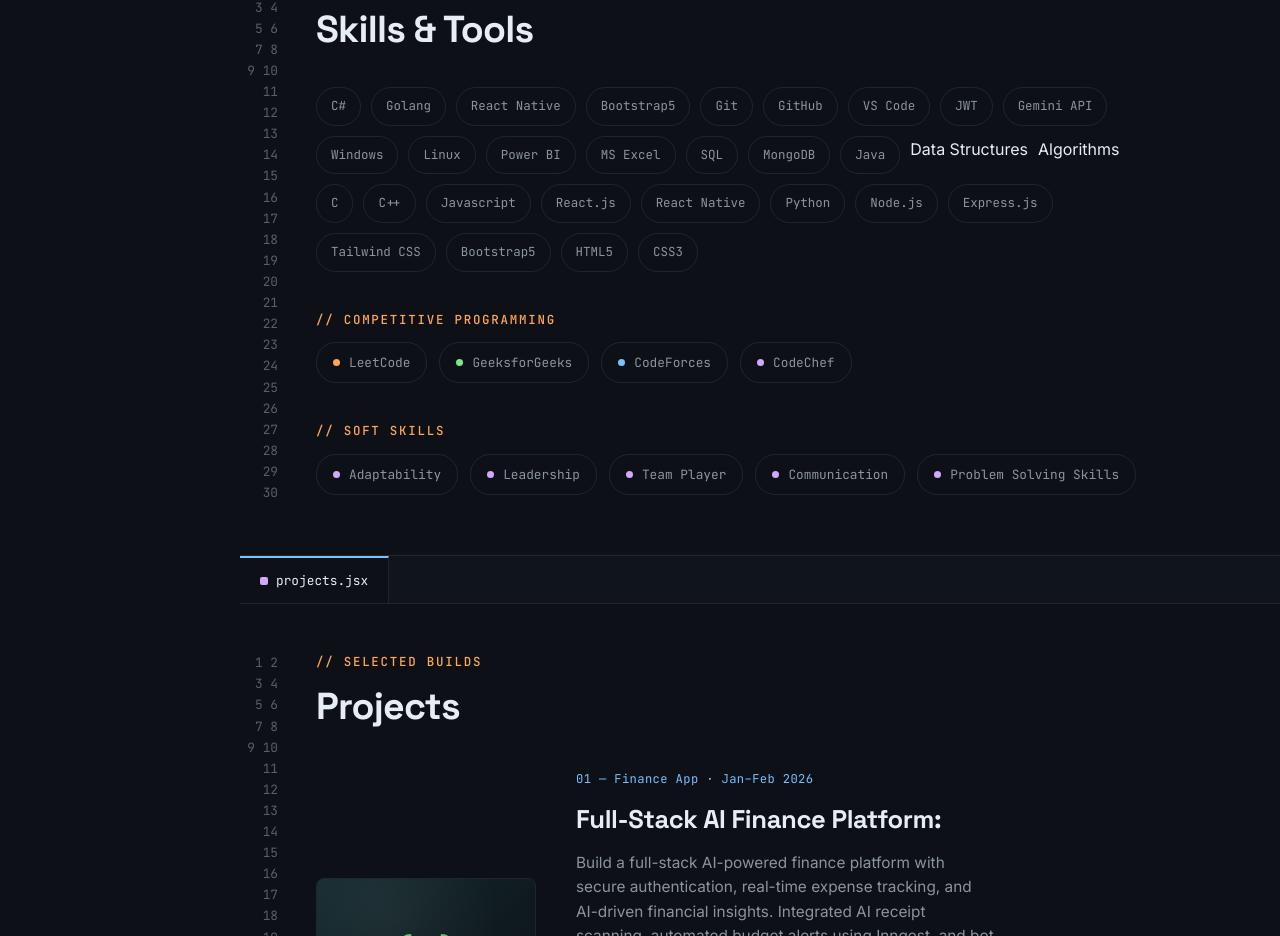
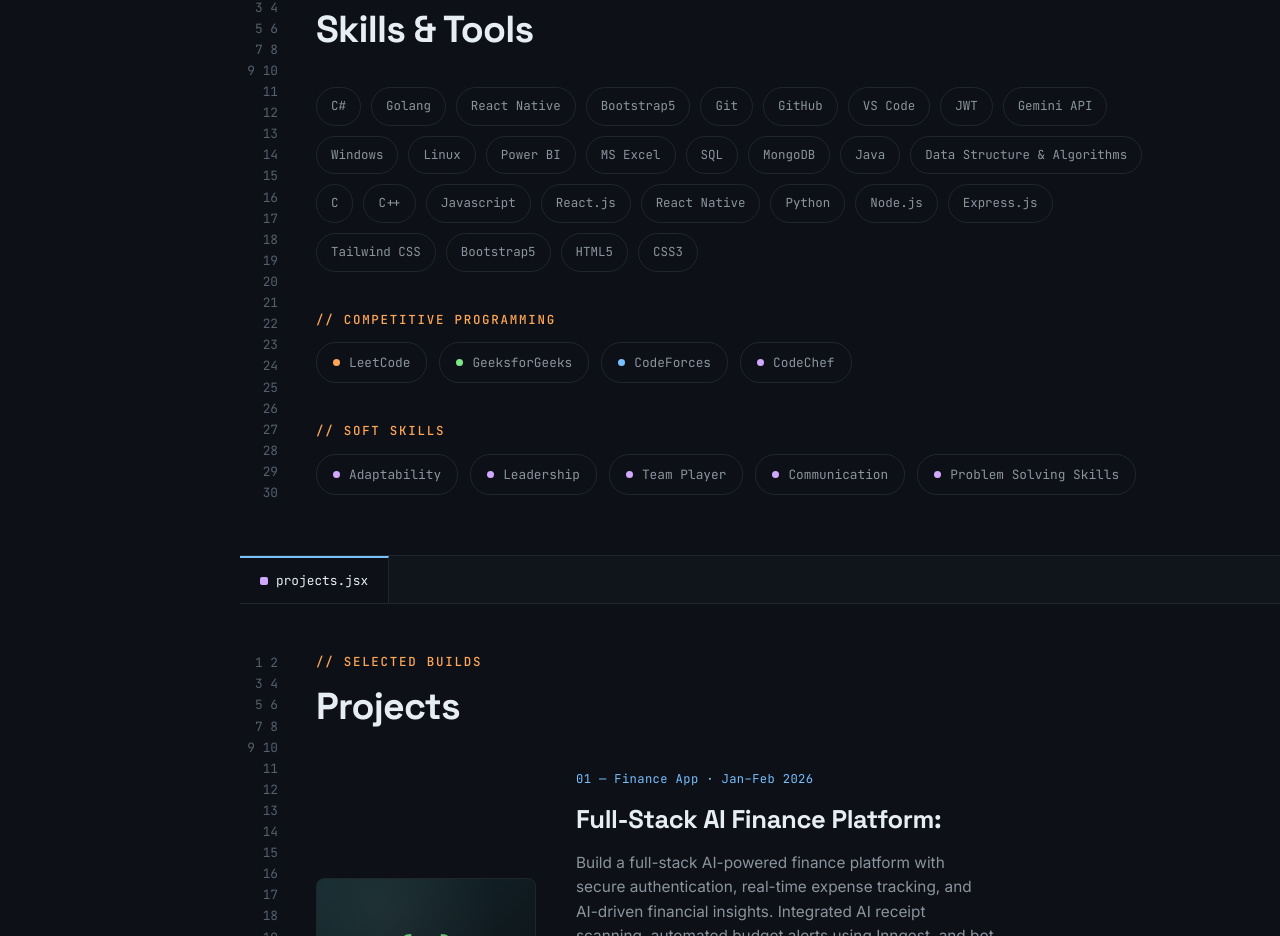
Before and after one commit to Dushyant-Mittal/My-Portfolio-Website, a plain HTML site: page index.html in a window 1280 px wide. Shown: the part 2293-3229 px from the top of the page. Drawn offline with Linux system fonts and the light colour scheme.

Commit message:
Fix label for Data Structures to Data Structure & Algorithms
Updated the label for 'Data Structures' to 'Data Structure & Algorithms'.

```diff
--- a/index.html
+++ b/index.html
@@ -237,7 +237,7 @@
             <span class="chip">Bootstrap5</span><span class="chip">Git</span><span class="chip">GitHub</span>
             <span class="chip">VS Code</span><span class="chip">JWT</span><span class="chip">Gemini API</span>
             <span class="chip">Windows</span><span class="chip">Linux</span><span class="chip">Power BI</span>
-            <span class="chip">MS Excel</span><span class="chip">SQL</span><span class="chip">MongoDB</span><span class="chip">Java</span><span>Data Structures</span><span>Algorithms</span>
+            <span class="chip">MS Excel</span><span class="chip">SQL</span><span class="chip">MongoDB</span><span class="chip">Java</span><span class="chip">Data Structure & Algorithms</span>
             <span class="chip">C</span><span class="chip">C++</span><span class="chip">Javascript</span><span class="chip">React.js</span><span class="chip">React Native</span><span class="chip">Python</span>
             <span class="chip">Node.js</span><span class="chip">Express.js</span><span class="chip">Tailwind CSS</span><span class="chip">Bootstrap5</span><span class="chip">HTML5</span><span class="chip">CSS3</span>
           </div>
```
